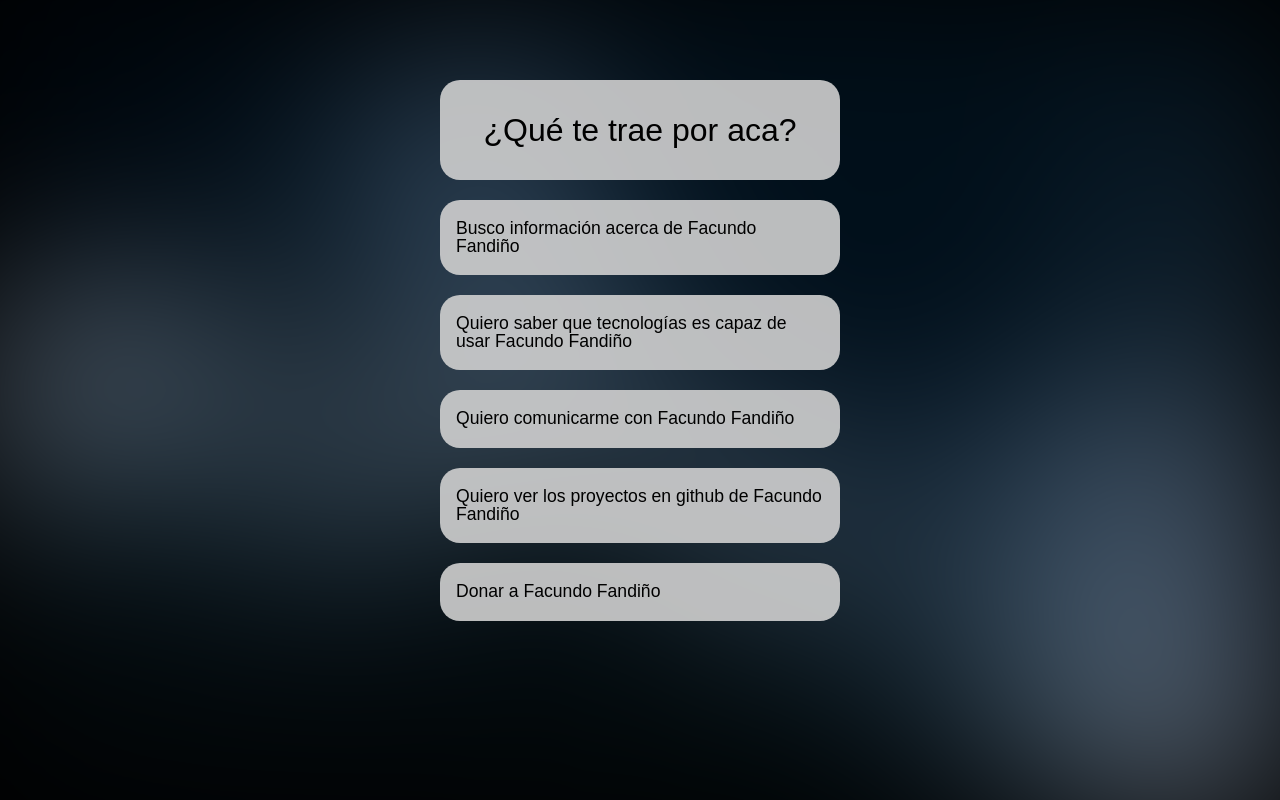
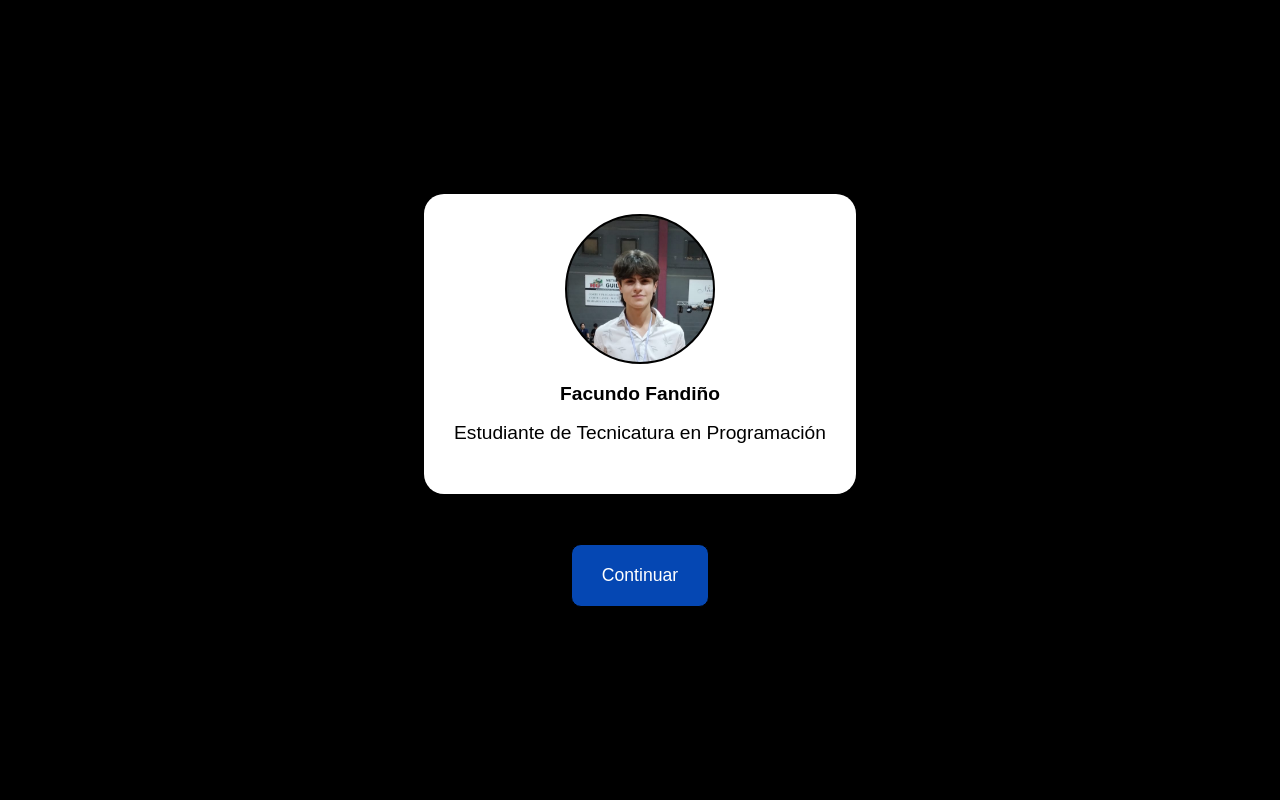
Before and after one commit to facufan07/Presentacion, a Next.js app: page / in a window 1280 px wide. Built offline with nearby package versions, Linux system fonts and the light colour scheme.

Commit message:
menu actualizado

```diff
--- a/app/page.jsx
+++ b/app/page.jsx
@@ -1,12 +1,29 @@
+"use client"
 import "./style.scss"
 import Card from "../components/Card/page"
 import Button from "../components/Button/page"
+import { useState } from "react"
 
 //<Link href="/Pagina"></Link>
 
 export default function home(){
+    const [top, setTop] = useState(0);
+    function handleClick(){
+        setTop(-1000);
+    }
     return (
         <main>
+            <section style={{top: top}}className="me-section">
+                <div className="me">
+                    <div className="me-container">
+                        <div className="container-photo">
+                        </div>
+                        <h1>Facundo Fandiño</h1>
+                        <p>Estudiante de Tecnicatura en Programación</p>
+                    </div>
+                    <button onClick={handleClick}>Continuar</button>
+                </div>
+            </section>
             <Card
             content="¿Qué te trae por aca?"
             back="rgba(208, 208, 208, 0.9)"
@@ -22,7 +39,7 @@ export default function home(){
             back="rgba(208, 208, 208, 0.9)"
             hover="rgba(208, 208, 208, 0)"
             content="Quiero saber que tecnologías es capaz de usar Facundo Fandiño"
-            link="/donar"
+            link="/tecnologias"
             />
             <Button
             back="rgba(208, 208, 208, 0.9)"
--- a/app/style.scss
+++ b/app/style.scss
@@ -76,4 +76,88 @@ main {
 		filter: blur(100px);
 
 	}
+
+	.me-section{
+		z-index: 3;
+		background-color: black;
+		width: 100%;
+		height: 100%;
+		position: fixed;
+		display: flex;
+		flex-direction: column;
+		justify-content: center;
+		align-items: center;
+		transition: all 4s;
+
+
+		@keyframes appear {
+			from{
+				opacity: 0;
+			}
+			to{
+				opacity: 1;
+			}
+		}
+		.me{
+			display: flex;
+			flex-direction: column;
+			justify-content: center;
+			align-items: center;
+			animation: appear 3s ease-in-out 1 forwards;
+			.me-container{
+				background-color: white;
+				border-radius: 20px;
+				min-height: 300px;
+				display: flex;
+				flex-direction: column;
+				align-items: center;
+				margin: 0 20px;
+
+				.container-photo{
+					background-image: url(../images/imgcv.jpg);
+					height: 150px;
+					width: 150px;
+					background-size: cover;
+					background-position: center;
+					overflow: hidden;
+					border-radius: 50%;
+					margin: 20px 20px 20px 20px;
+					border: solid black 2px;
+				}
+
+				h1{
+					font-weight: 600;
+					font-size: 1.2rem;
+					margin: 0 20px 20px 20px;
+				}
+				p{
+					padding: 0 30px;
+					margin-bottom: 20px;
+					text-align: center;
+					font-size: 1.2rem;
+
+					@media (max-width:320px) {
+						font-size: 1rem;
+					}
+				}
+			}
+			button{
+				margin-top: 50px;
+				background-color: rgb(5, 71, 179);
+				border: none;
+				color: white;
+				padding: 20px 30px;
+				border: solid black 1px;
+				border-radius: 10px;
+				font-size: 1.1rem;
+				cursor: pointer;
+				transition: all 0.5s;
+				&:hover{
+					background-color: black;
+					border: solid white 1px;
+				}
+			}
+		}
+
+	}
 }
--- /dev/null
+++ b/app/tecnologias/style.scss
@@ -0,0 +1,79 @@
+/* http://meyerweb.com/eric/tools/css/reset/
+   v2.0 | 20110126
+   License: none (public domain)
+*/
+
+html, body, div, span, applet, object, iframe,
+h1, h2, h3, h4, h5, h6, p, blockquote, pre,
+a, abbr, acronym, address, big, cite, code,
+del, dfn, em, img, ins, kbd, q, s, samp,
+small, strike, strong, sub, sup, tt, var,
+b, u, i, center,
+dl, dt, dd, ol, ul, li,
+fieldset, form, label, legend,
+table, caption, tbody, tfoot, thead, tr, th, td,
+article, aside, canvas, details, embed,
+figure, figcaption, footer, header, hgroup,
+menu, nav, output, ruby, section, summary,
+time, mark, audio, video {
+	margin: 0;
+	padding: 0;
+	border: 0;
+	font-size: 100%;
+	font: inherit;
+	vertical-align: baseline;
+}
+/* HTML5 display-role reset for older browsers */
+article, aside, details, figcaption, figure,
+footer, header, hgroup, menu, nav, section {
+	display: block;
+}
+body {
+	line-height: 1;
+}
+ol, ul {
+	list-style: none;
+}
+blockquote, q {
+	quotes: none;
+}
+blockquote:before, blockquote:after,
+q:before, q:after {
+	content: '';
+	content: none;
+}
+table {
+	border-collapse: collapse;
+	border-spacing: 0;
+}
+
+*,
+*::before,
+*::after {
+    box-sizing: border-box;
+}
+
+main {
+    font-family: sans-serif;
+    max-width: 100vw;
+    min-height: 100vh;
+	background-color: black;
+	display: flex;
+	align-items: center;
+    justify-content: center;
+	flex-direction: column;
+
+    &::before{
+		content: "";
+		background-image: url(../../images/pexels-francesco-ungaro-2554092.jpg);
+		background-size: cover;
+		background-repeat: no-repeat;
+		position: absolute;
+        top: 0;
+        left: 0;
+        width: 100%;
+        height: 100%;
+		z-index: 1;
+		filter: blur(100px);
+    }
+}
```
Also changed, not shown: app/tecnologias/page.jsx (added, +9 -0 lines), components/Tecnology/page.jsx (added, +7 -0 lines), components/Tecnology/style.scss (added), images/imgcv.jpg (added).
